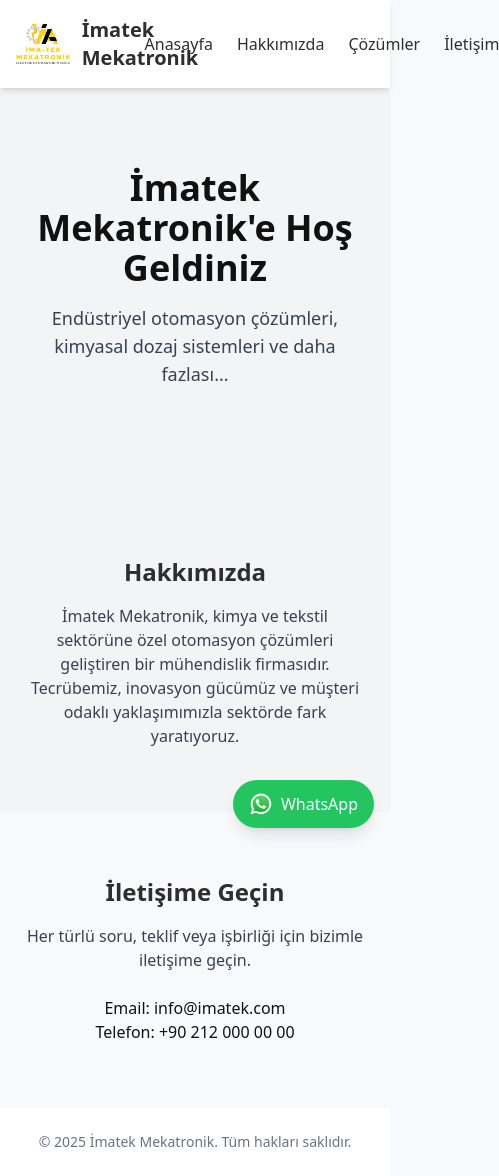
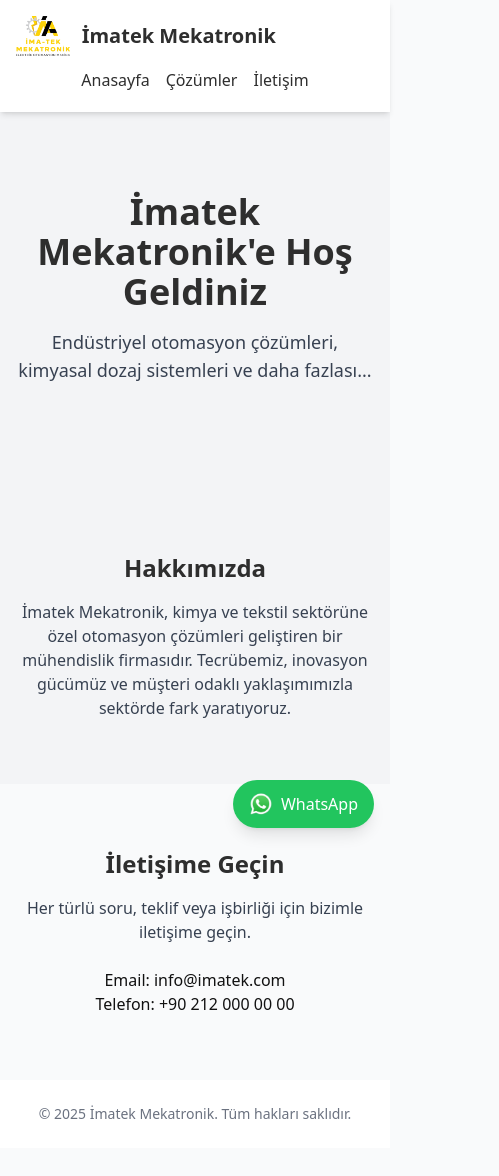
Before and after one commit to Bgzkysl/imatek, a plain HTML site: page index.html in a window 390 px wide. Shown: the whole page, 499 px wide, since content can reach past the window. After the commit the page ends 1148 px from the top, so only its background shows below. Drawn offline with nearby package versions, Linux system fonts and the light colour scheme.

Commit message:
index.html

```diff
--- a/index.html
+++ b/index.html
@@ -10,56 +10,47 @@
       background-color: #f8f9fa;
       color: #111111;
     }
-    .dropdown:hover .dropdown-menu,
-    .dropdown:focus-within .dropdown-menu {
-      display: flex !important;
-      flex-direction: column;
+    h1, h2, h3, h4, h5, h6 {
+      color: #2e2e2e;
     }
   </style>
 </head>
-<body>
+<body class="bg-gray-50 text-[#111111]">
   <!-- Navbar -->
-  <nav class="bg-white shadow-md sticky top-0 z-50">
-    <div class="max-w-7xl mx-auto px-4 py-4 flex justify-between items-center">
-      <a href="index.html" class="flex items-center space-x-3">
+  <nav class="bg-white shadow-md sticky top-0 z-50 w-full">
+    <div class="max-w-7xl mx-auto px-4 py-4 flex flex-wrap justify-between items-center">
+      <a href="index.html" class="flex items-center space-x-3 mb-2 sm:mb-0">
         <img src="logo.png" alt="İmatek Logosu" class="h-10 w-auto" />
         <h1 class="text-xl font-bold text-[#2e2e2e]">İmatek Mekatronik</h1>
       </a>
-      <ul class="flex space-x-6 text-[#2e2e2e] relative items-center">
-        <li><a href="index.html" class="hover:text-[#3a3a3a]">Anasayfa</a></li>
-        <li><a href="#hakkimizda" class="hover:text-[#3a3a3a]">Hakkımızda</a></li>
-        <li class="dropdown relative focus-within:outline-none">
-          <button class="hover:text-[#3a3a3a] cursor-pointer focus:outline-none">Çözümler</button>
-          <ul class="dropdown-menu absolute left-0 top-full mt-2 w-64 bg-white shadow-md rounded hidden z-50">
-            <li><a href="cozumler.html#otomasyon" class="block px-4 py-2 hover:bg-gray-100">Endüstriyel Otomasyon Çözümleri</a></li>
-            <li><a href="cozumler.html#mekatronik" class="block px-4 py-2 hover:bg-gray-100">Mekatronik Sistem Çözümleri</a></li>
-          </ul>
-        </li>
-        <li><a href="#iletisim" class="hover:text-[#3a3a3a]">İletişim</a></li>
+      <ul class="flex flex-wrap justify-center sm:justify-end space-x-4 w-full sm:w-auto text-[#2e2e2e]">
+        <li><a href="index.html" class="hover:text-[#3a3a3a] block py-1">Anasayfa</a></li>
+        <li><a href="cozumler.html" class="hover:text-[#3a3a3a] block py-1">Çözümler</a></li>
+        <li><a href="#iletisim" class="hover:text-[#3a3a3a] block py-1">İletişim</a></li>
       </ul>
     </div>
   </nav>
 
   <!-- Hero Section -->
-  <section class="bg-gray-100 py-20">
-    <div class="max-w-5xl mx-auto px-6 text-center">
+  <section class="bg-gray-100 py-20 px-4">
+    <div class="max-w-5xl mx-auto text-center">
       <h2 class="text-4xl font-bold mb-4">İmatek Mekatronik'e Hoş Geldiniz</h2>
       <p class="text-lg text-gray-700 mb-6">Endüstriyel otomasyon çözümleri, kimyasal dozaj sistemleri ve daha fazlası...</p>
     </div>
   </section>
 
   <!-- Hakkımızda -->
-  <section id="hakkimizda" class="bg-gray-100 py-16">
-    <div class="max-w-4xl mx-auto px-6 text-center">
-      <h3 class="text-2xl font-semibold mb-4 text-[#2e2e2e]">Hakkımızda</h3>
+  <section id="hakkimizda" class="bg-gray-100 py-16 px-4">
+    <div class="max-w-4xl mx-auto text-center">
+      <h3 class="text-2xl font-semibold mb-4">Hakkımızda</h3>
       <p class="text-gray-700">İmatek Mekatronik, kimya ve tekstil sektörüne özel otomasyon çözümleri geliştiren bir mühendislik firmasıdır. Tecrübemiz, inovasyon gücümüz ve müşteri odaklı yaklaşımımızla sektörde fark yaratıyoruz.</p>
     </div>
   </section>
 
   <!-- İletişim -->
-  <section id="iletisim" class="py-16">
-    <div class="max-w-4xl mx-auto px-6 text-center">
-      <h3 class="text-2xl font-semibold mb-4 text-[#2e2e2e]">İletişime Geçin</h3>
+  <section id="iletisim" class="py-16 px-4">
+    <div class="max-w-4xl mx-auto text-center">
+      <h3 class="text-2xl font-semibold mb-4">İletişime Geçin</h3>
       <p class="text-gray-700 mb-6">Her türlü soru, teklif veya işbirliği için bizimle iletişime geçin.</p>
       <p>Email: info@imatek.com</p>
       <p>Telefon: +90 212 000 00 00</p>
```
